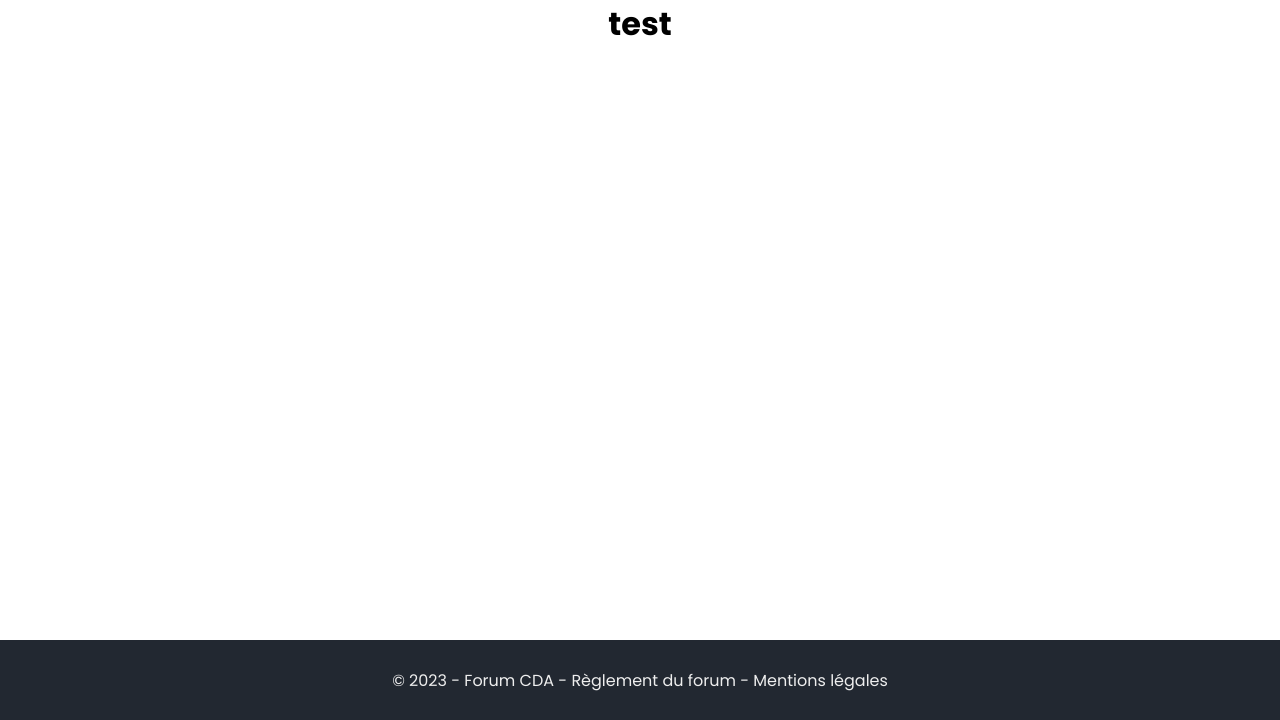
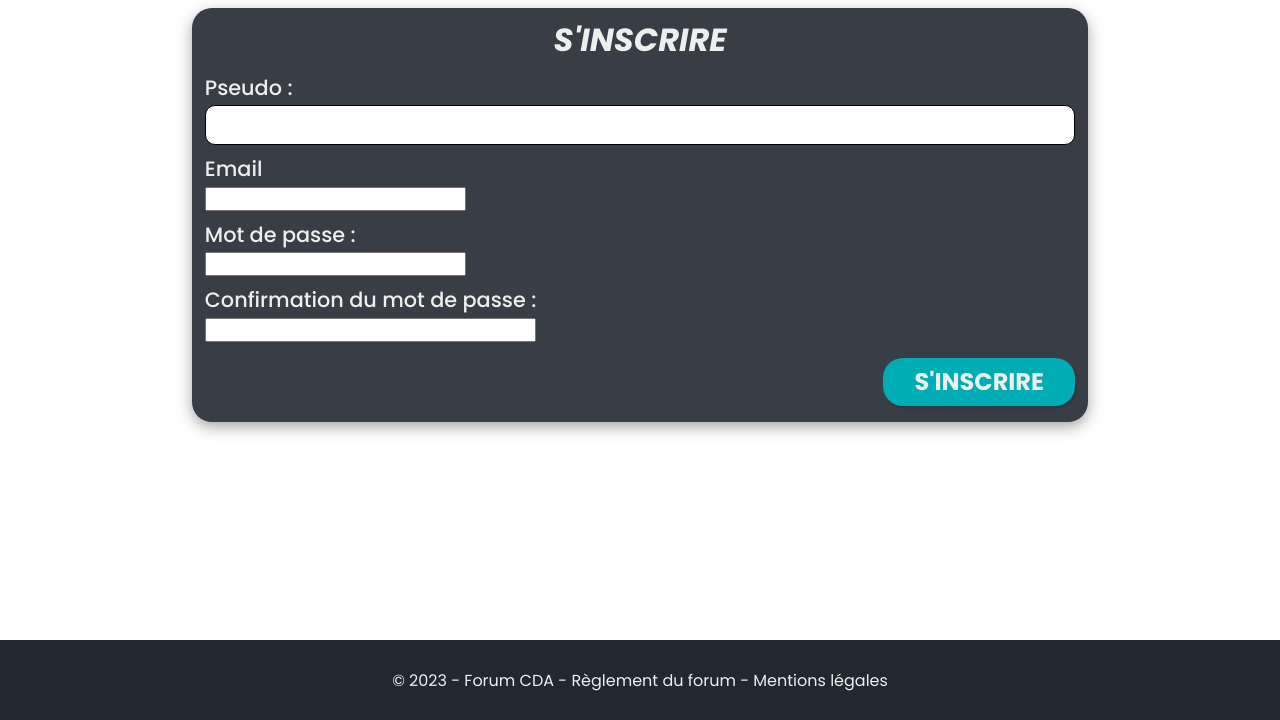
Before and after one commit to David-SDA/Exercice_Forum, a PHP site: the page made by index.php in a window 1280 px wide. Shown: the part 80-800 px from the top of the page. Run offline with PHP 8.4, Linux system fonts and the light colour scheme; some libraries are stand-ins or nearby versions.

Commit message:
Création d'un formulaire d'inscription

```diff
--- a/view/security/inscription.php
+++ b/view/security/inscription.php
@@ -1 +1,20 @@
-<h1>test</h1>
+<form action="#">
+    <h1><i>S'INSCRIRE</i></h1>
+    <div>
+        <label for="pseudo">Pseudo :</label>
+        <input type="text" name="pseudo" id="pseudo" required>
+    </div>
+    <div>
+        <label for="email">Email</label>
+        <input type="email" name="email" id="email" pattern="[a-z0-9._%+-]+@[a-z0-9.-]+\.[a-z]{2,4}$" required>
+    </div>
+    <div>
+        <label for="motDePasse">Mot de passe :</label>
+        <input type="password" name="motDePasse" id="motDePasse" required>
+    </div>
+    <div>
+        <label for="motDePasseConfirmation">Confirmation du mot de passe :</label>
+        <input type="password" name="motDePasseConfimation" id="motDePasseConfirmation" required>
+    </div>
+    <input type="submit" value="S'INSCRIRE" name="submitInscription" class="lienAjout ajoutFormulaire">
+</form>
```
